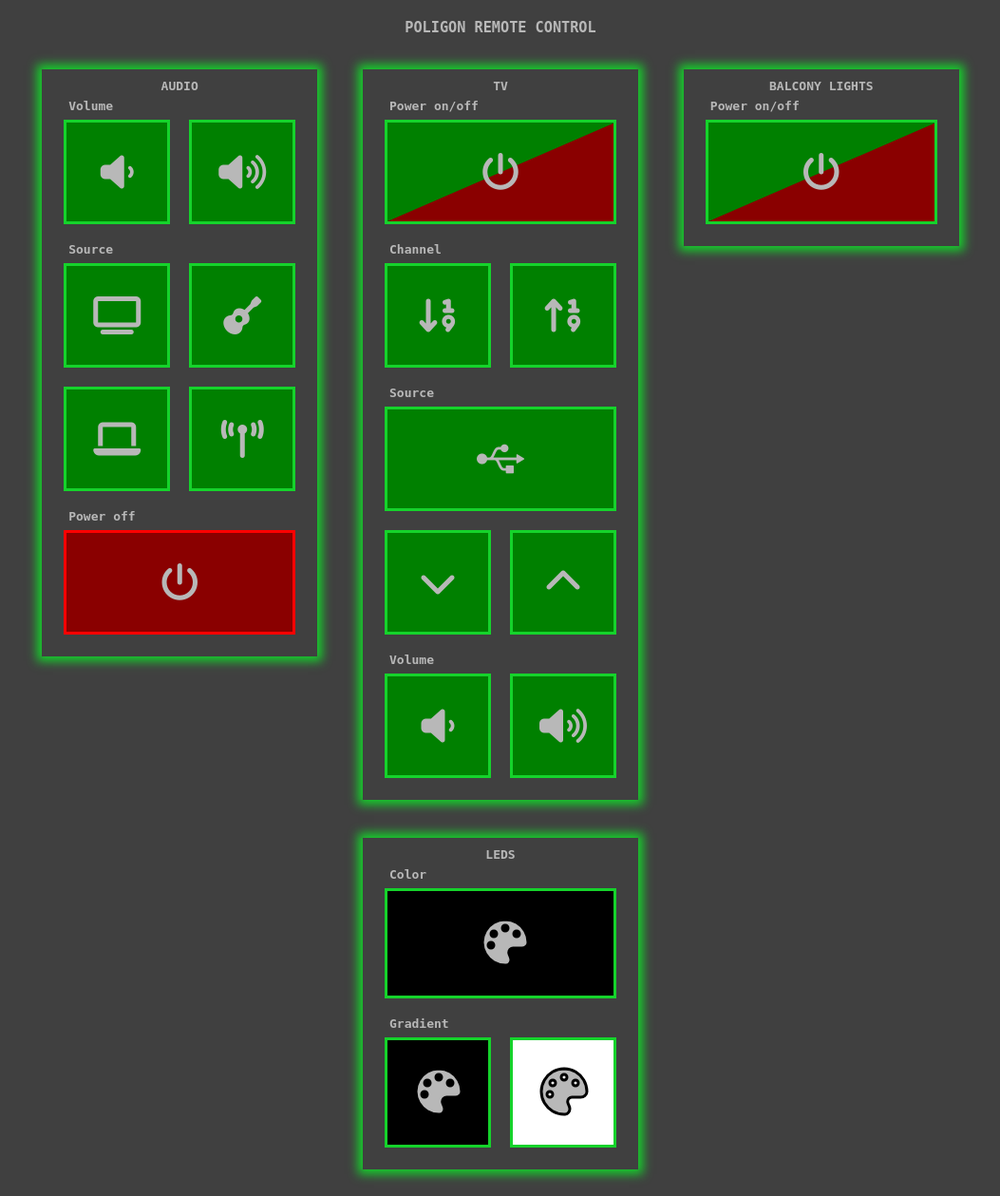
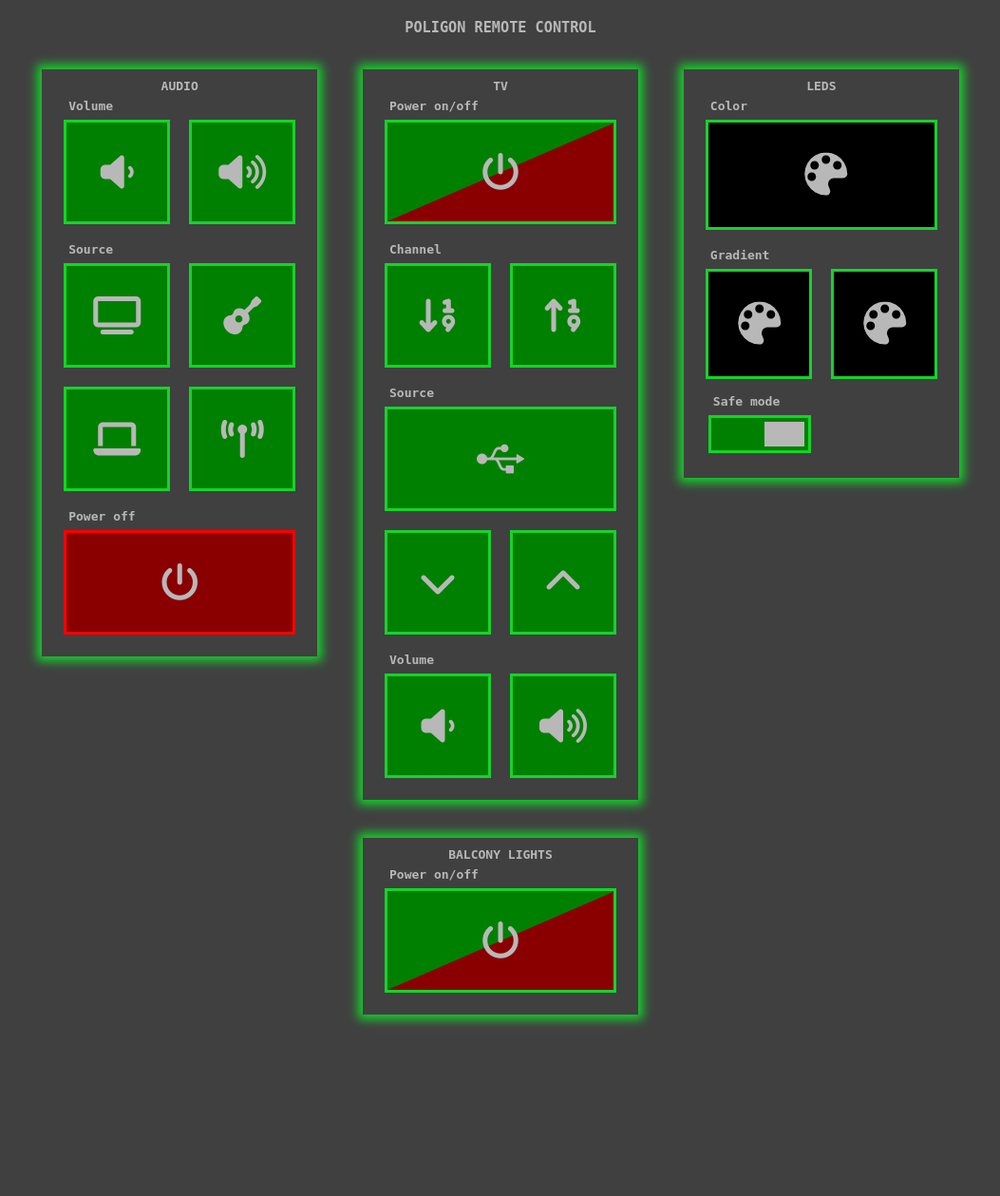
Before and after one commit to marcin93w/remote-control, a Django app: page / in a window 1280 px wide. Shown: the whole page at 95% size, without its empty margins (113-1166 px from the left). After the commit the page ends 1080 px from the top, so only its background shows below. Run offline with Django 3.2, Linux system fonts and the light colour scheme; data that the repository does not hold is empty; some libraries are stand-ins or nearby versions.

Commit message:
Leds improvements

```diff
--- a/irremote/irremoteapp/templates/index.html
+++ b/irremote/irremoteapp/templates/index.html
@@ -99,8 +99,55 @@
         margin-left: 100px;
     }
     </style>
+    <style>
+        /* HTML toggle switch from https://www.w3schools.com/howto/howto_css_switch.asp */
+        .switch {
+            position: relative;
+            display: inline-block;
+            width: 102px;
+            height: 34px;
+        }
+        .switch input {
+            opacity: 0;
+            width: 0;
+            height: 0;
+        }
+        .slider {
+            position: absolute;
+            cursor: pointer;
+            top: 0;
+            left: 0;
+            right: 0;
+            bottom: 0;
+            background-color: #404040;
+            -webkit-transition: .4s;
+            transition: .4s;
+        }
+        .slider:before {
+            position: absolute;
+            content: "";
+            height: 26px;
+            width: 42px;
+            left: 4px;
+            bottom: 4px;
+            background-color: #b8b8b8;
+            -webkit-transition: .4s;
+            transition: .4s;
+        }
+        input:checked + .slider {
+            background-color: green;
+        }
+        input:focus + .slider {
+            box-shadow: 0 0 1px green;
+        }
+        input:checked + .slider:before {
+            -webkit-transform: translateX(52px);
+            -ms-transform: translateX(52px);
+            transform: translateX(52px);
+        }
+    </style>
 </head>
-<body>
+<body onload="init()">
     <span class="title"><h3>Poligon Remote Control</h3></span>
     <div id="radio" class="section">
         <div class="title">Audio</div>
@@ -192,6 +239,38 @@
         </div>
     </div>
     <div class="section">
+        <div class="title">Leds</div>
+        <div class="subsection">
+            <div class="description">Color</div>
+            <div class="grid-table">
+                <div class="btn center">
+                    <input type="color" id="ledcolor" value="#000000" onchange='turnOnLeds(this)' />
+                    <i id="lights-icon" class="fas icon fa-palette color-picker-icon" aria-hidden="true"></i>
+                </div>
+            </div>
+        </div>
+        <div class="subsection">
+            <div class="description">Gradient</div>
+            <div class="grid-table">
+                <div class="btn">
+                    <input type="color" id="ledcolor2" name="ledcolor2" value="#000000" onchange='turnOnLedsGradient(this)'>
+                    <i id="lights-icon" class="fas icon fa-palette color-picker-icon" aria-hidden="true"></i>
+                </div>
+                <div class="btn">
+                    <input type="color" id="ledcolor1" name="ledcolor1" value="#FFFFFF" onchange='turnOnLedsGradient(this)'>
+                    <i id="lights-icon" class="fas icon fa-palette color-picker-icon" aria-hidden="true"></i>
+                </div>
+            </div>
+            <div class="subsection">
+                <div class="description">Safe mode</div>
+                <label class="switch btn">
+                    <input type="checkbox" id="safeMode" checked />
+                    <span class="slider"></span>
+                </label>
+            </div>
+        </div>
+    </div>
+    <div class="section">
         <div class="title">Balcony Lights</div>
         <div class="subsection">
             <div class="description">Power on/off</div>
@@ -203,33 +282,21 @@
             </div>
         </div>
     </div>
-    <div class="section">
-        <div class="title">Leds</div>
-        <div class="subsection">
-            <div class="description">Color</div>
-            <div class="grid-table">
-                <div class="btn center">
-                    <input type="color" value="#000000" onchange='turnOnLeds(this)' />
-                    <i id="lights-icon" class="fas icon fa-palette color-picker-icon" aria-hidden="true"></i>
-                </div>
-            </div>
-        </div>
-        <div class="subsection">
-            <div class="description">Gradient</div>
-            <div class="grid-table">
-                <div class="btn">
-                    <input type="color" id="ledcolor1" name="ledcolor1" value="#000000" onchange='turnOnLedsGradient(this)'>
-                    <i id="lights-icon" class="fas icon fa-palette color-picker-icon" aria-hidden="true"></i>
-                </div>
-                <div class="btn">
-                    <input type="color" id="ledcolor2" name="ledcolor2" value="#FFFFFF" onchange='turnOnLedsGradient(this)'>
-                    <i id="lights-icon" class="fas icon fa-palette color-picker-icon" aria-hidden="true"></i>
-                </div>
-            </div>
+    <script>
+        function init() {
+            const colorSingle = document.getElementById('ledcolor')
+            const color1 = document.getElementById('ledcolor1')
+            const color2 = document.getElementById('ledcolor2')
 
-        </div>
-    </div>
-    <script>
+            fetch('leds')
+                .then(res => res.json())
+                .then(colors => {
+                    colorSingle.value = colors[0]
+                    color1.value = colors[0]
+                    color2.value = colors[colors.length - 2]
+                })
+        }
+
         function turnOnLights(button) {
             const loaderStyle = document.getElementById('lights-loader').style
             const iconStyle = document.getElementById('lights-icon').style
@@ -245,9 +312,13 @@
                 })
         }
 
+        function isSafeMode() {
+            return document.getElementById('safeMode').checked
+        }
+
         function turnOnLeds(input) {
             const color = input.value
-            fetch('leds', {
+            fetch(`leds?safeMode=${isSafeMode()}`, {
                 method: 'POST',
                 headers: {
                     'Content-Type': 'application/json',
@@ -286,7 +357,7 @@
                 leds.push([r, g, b])
             }
 
-            fetch('leds', {
+            fetch(`leds?safeMode=${isSafeMode()}`, {
                 method: 'POST',
                 headers: {
                     'Content-Type': 'application/json',
--- a/irremote/irremoteapp/views.py
+++ b/irremote/irremoteapp/views.py
@@ -51,6 +51,13 @@ def leds(request):
     if request.method == 'POST':
         data = json.loads(request.body.decode("utf-8"))
         for i, p in enumerate(data):
+            if i == 59: # don't light up the one in the middle
+                continue
+
+            if request.GET['safeMode'] == 'true' and i % 2:
+                pixels[i] = (0,0,0)
+                continue
+
             if isinstance(p, list):
                 pixels[i] = p
             else:
```
